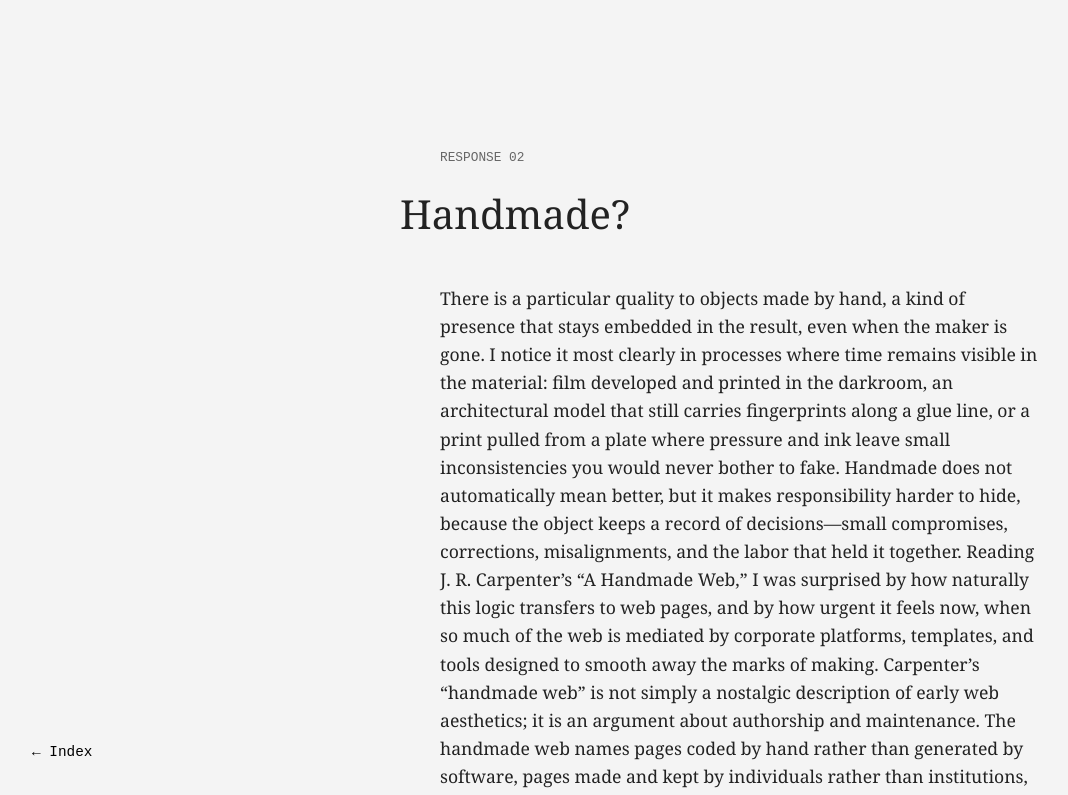
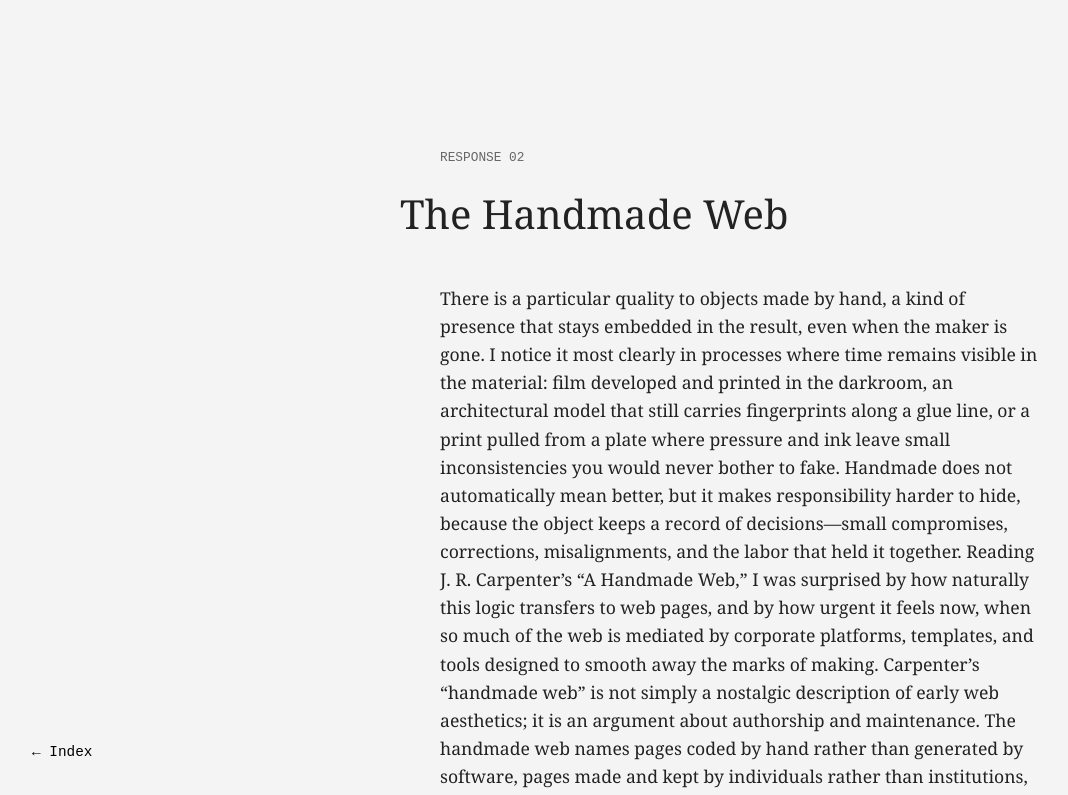
Before and after one commit to hamji1002/Reading_Response, a plain HTML site: page response-02.html in a window 1280 px wide. Shown: the top 795 px of the page, without its empty margins (8-1076 px from the left). Drawn offline with Linux system fonts and the light colour scheme.

Commit message:
commit name change

```diff
--- a/response-02.html
+++ b/response-02.html
@@ -104,7 +104,7 @@
     <main>
         <span class="info">RESPONSE 02</span>
 
-        <h1>Handmade?</h1>
+        <h1>The Handmade Web</h1>
 
         <p>There is a particular quality to objects made by hand, a kind of presence that stays embedded in the result, even when the maker is gone. I notice it most clearly in processes where time remains visible in the material: film developed and printed in the darkroom, an architectural model that still carries fingerprints along a glue line, or a print pulled from a plate where pressure and ink leave small inconsistencies you would never bother to fake. Handmade does not automatically mean better, but it makes responsibility harder to hide, because the object keeps a record of decisions—small compromises, corrections, misalignments, and the labor that held it together. Reading J. R. Carpenter’s “A Handmade Web,” I was surprised by how naturally this logic transfers to web pages, and by how urgent it feels now, when so much of the web is mediated by corporate platforms, templates, and tools designed to smooth away the marks of making.
 
```
